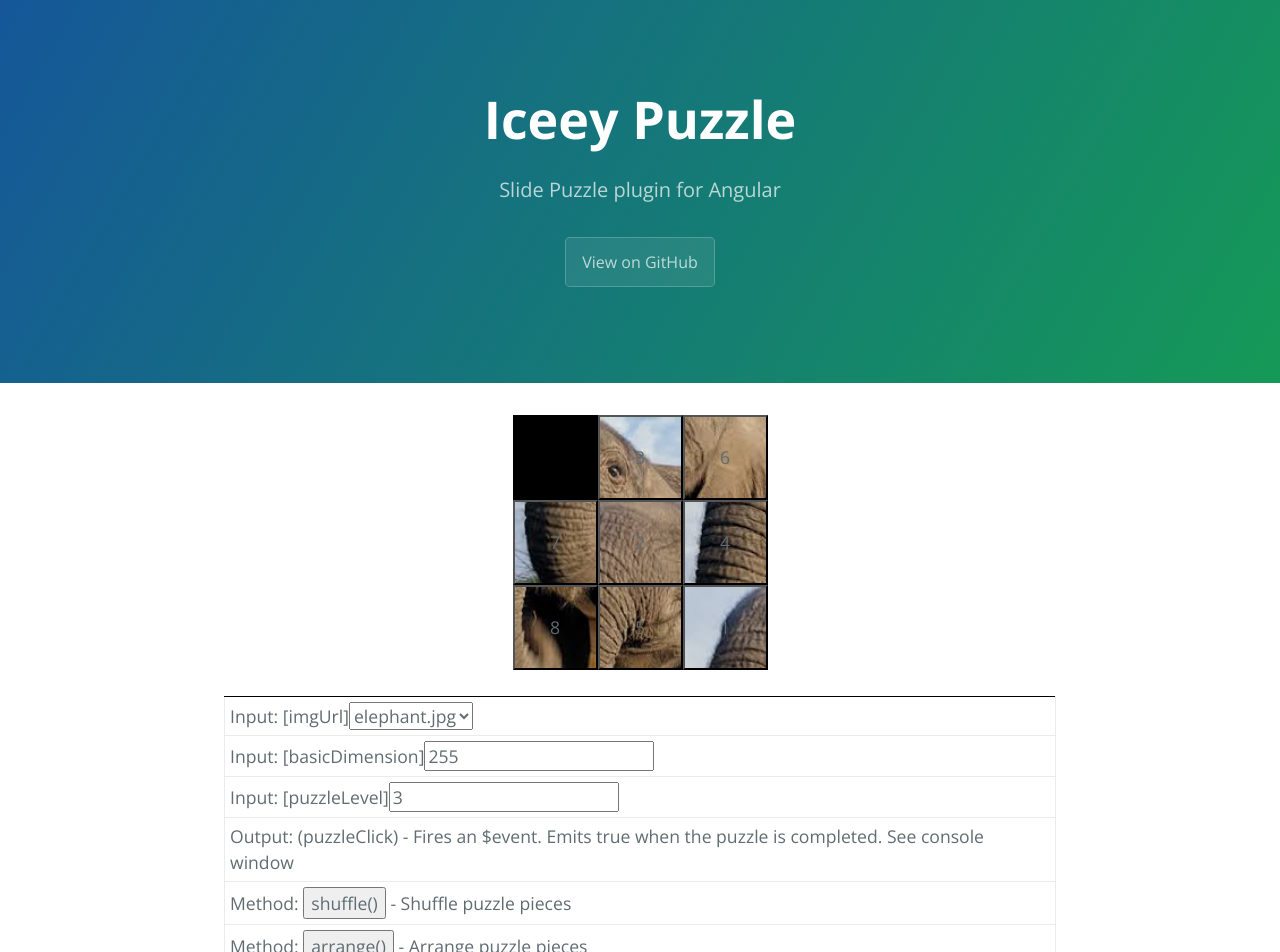
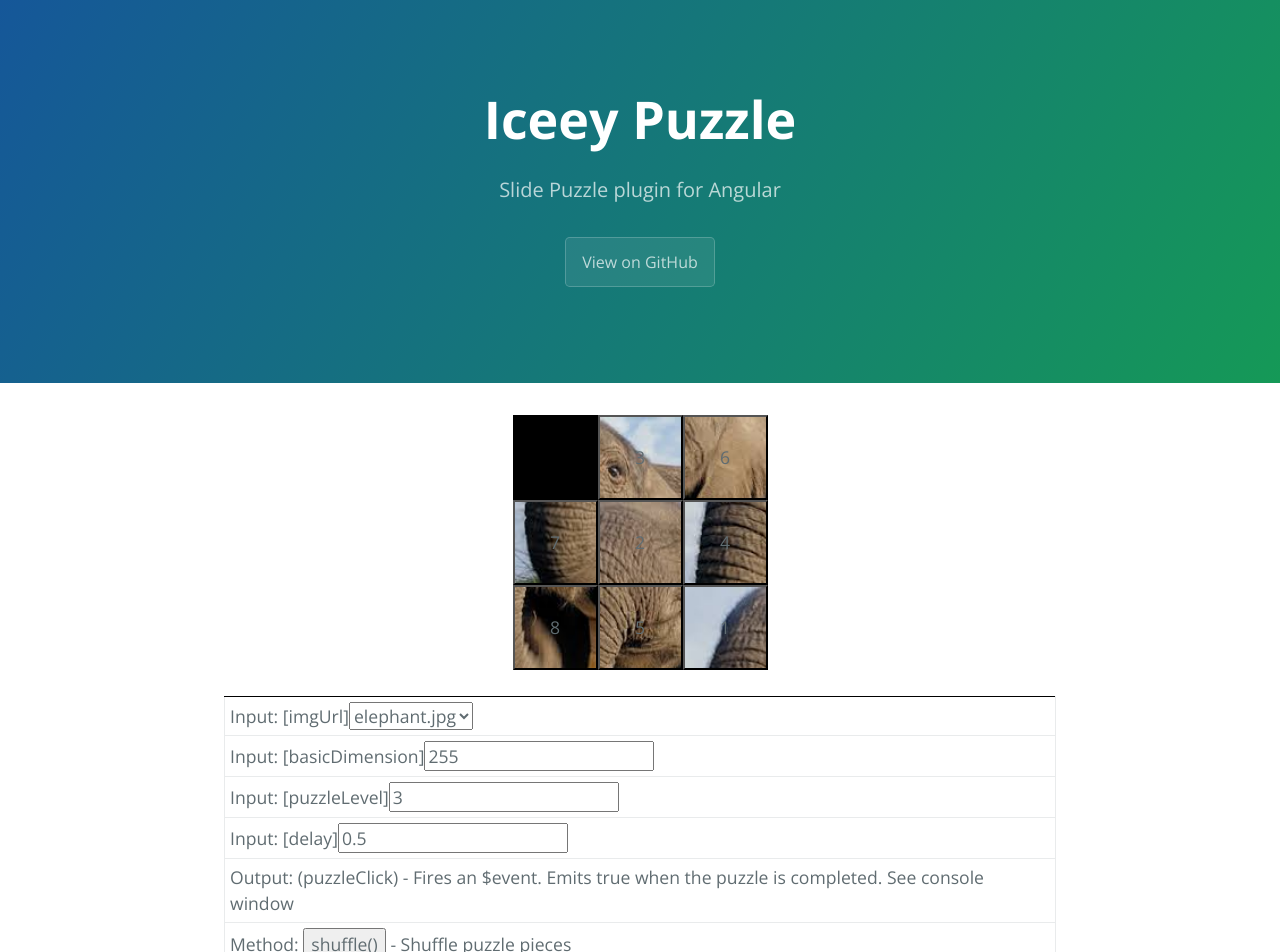
Before and after one commit to icenold/iceey-puzzle, an Angular app in the folder iceey-puzzle/: page / in a window 1280 px wide. Shown: the top 952 px of the page. Built offline with nearby package versions, Linux system fonts and the light colour scheme.

Commit message:
added delay input

```diff
--- a/iceey-puzzle/src/app/index.component.ts
+++ b/iceey-puzzle/src/app/index.component.ts
@@ -11,6 +11,7 @@ import { EventEmitter,Output,Component, OnInit,Input, ElementRef } from '@angula
       [imgUrl]="settings.imgUrl"
       [basicDimension]="settings.dimension"
       [puzzleLevel]="settings.level"
+      [delay]="settings.delay"
       (puzzleClick)="console.log($event)" >
   </iceey-puzzle>
 </div>
@@ -34,6 +35,12 @@ import { EventEmitter,Output,Component, OnInit,Input, ElementRef } from '@angula
     <td>
       <label>Input: [puzzleLevel]</label>
       <input type="number" [(ngModel)]="settings.level" min="3" >
+    </td>
+  </tr>
+  <tr>
+    <td>
+      <label>Input: [delay]</label>
+      <input type="number" [(ngModel)]="settings.delay" step="0.1" >
     </td>
   </tr>
   <tr>
@@ -75,7 +82,8 @@ export class IndexComponent  {
   settings:any = {
     imgUrl:this.imageSources[0],
     dimension:255,
-    level:3
+    level:3,
+    delay:0.5
   };
 
   // imageSources:any[] = [
--- a/iceey-puzzle/src/app/puzzle.component.html
+++ b/iceey-puzzle/src/app/puzzle.component.html
@@ -21,6 +21,7 @@
             [style.height]="basicDimension/puzzleLevel+'px'"
             [style.background-image]="i==puzzlePieces.length-1?  'none':('url('+imgUrl+')')"
             [style.background-size]="basicDimension+'px'"
+            [style.transition-duration]="delay+'s'"
             [hidden]="piece.isBlankPiece"
             (click)="switchWithBlank(piece)"  >
       {{i+1}}
--- a/iceey-puzzle/src/app/puzzle.component.ts
+++ b/iceey-puzzle/src/app/puzzle.component.ts
@@ -10,6 +10,7 @@ export class PuzzleComponent  {
   constructor(public elem:ElementRef) { }
 
   @Output() puzzleClick:EventEmitter<any> = new EventEmitter<any>();
+  @Input() delay:number = .5;
   @Input() imgUrl:string;
   @Input() puzzleLevel:number;
   ngOnChanges(changes: any) {
```
Also changed, not shown: 1 other file (tests, documents, lock files or other folders).
